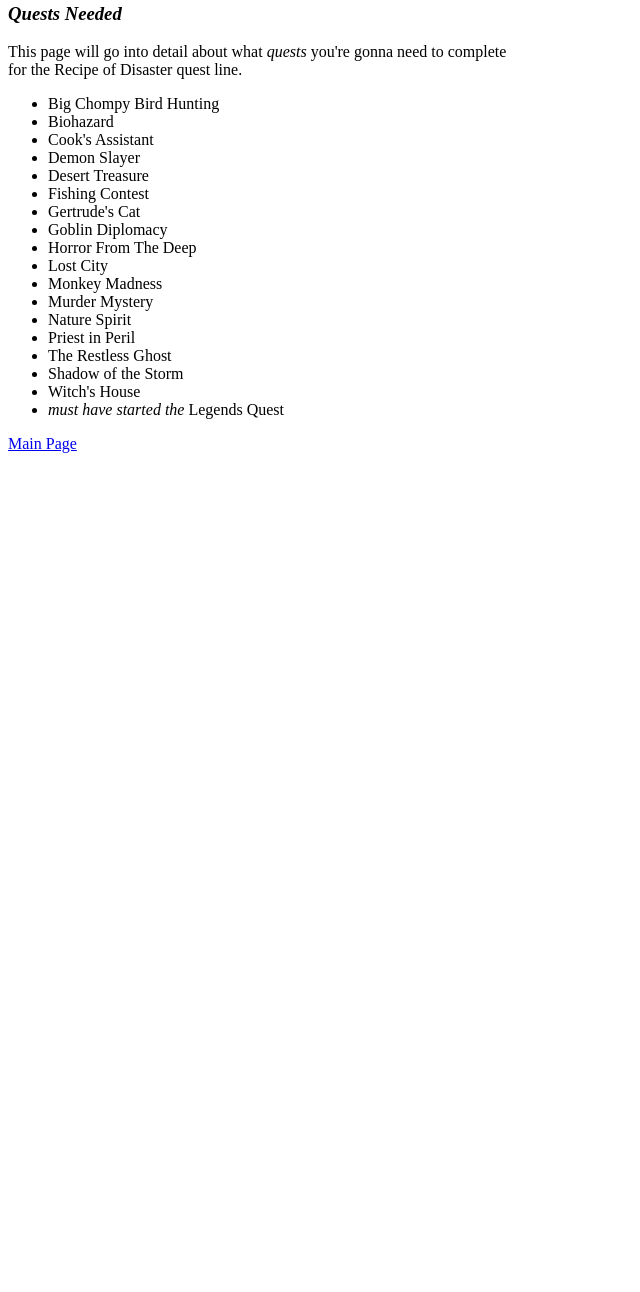
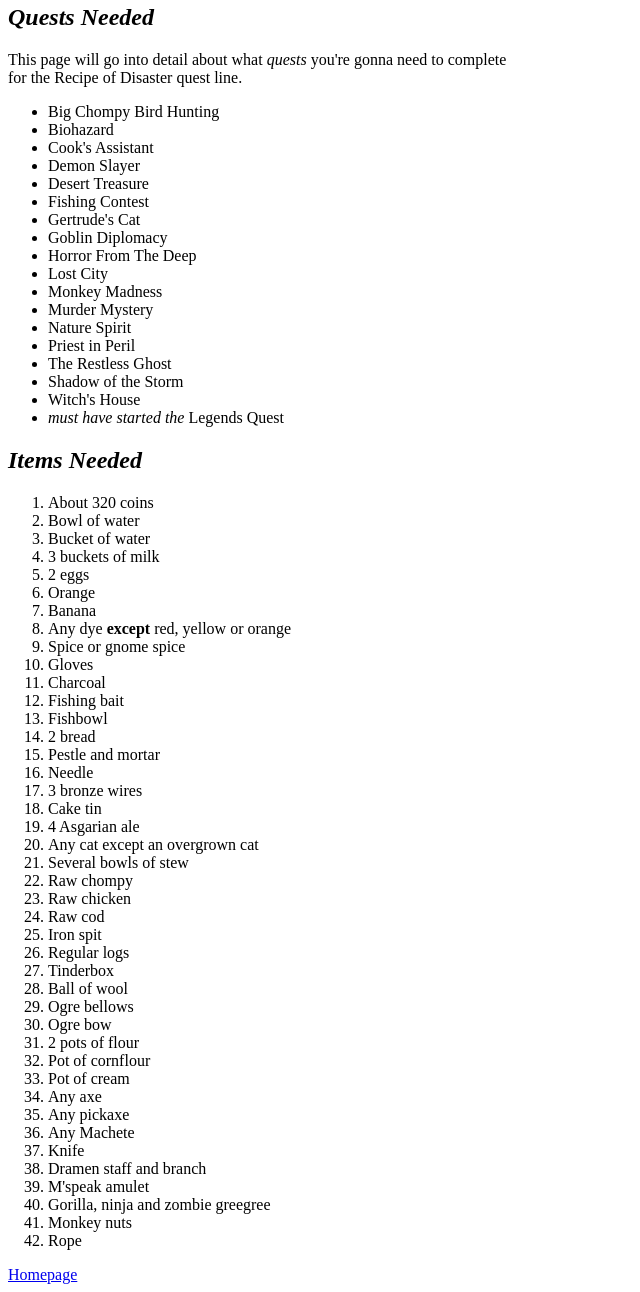
Before and after one commit to Ebay2k/odin-recipes, a plain HTML site: page recipes/random.html in a window 1280 px wide. Shown: the part 400-1692 px from the top of the page, without its empty margins (0-640 px from the left). Before the commit the page ends 861 px from the top, so only its background shows below. Drawn offline with Linux system fonts and the light colour scheme.

Commit message:
made new quest page and finished Recipe for Disaster

```diff
--- a/recipes/random.html
+++ b/recipes/random.html
@@ -8,7 +8,7 @@
 <body>
     <h1>Recipe for Disaster</h1>
     <img src="../images/Rubber_chicken_equipped.webp" width="300" height="300" alt="a runescape Picture">
-    <h3><em>Quests Needed</em></h3>
+    <h2><em>Quests Needed</em></h2>
     <p>This page will go into detail about what <em>quests</em> you're gonna need to complete <br> for the Recipe of Disaster quest line.</p>
     <ul>
         <li>Big Chompy Bird Hunting</li>
@@ -30,6 +30,51 @@
         <li>Witch's House</li>
         <li><em>must have started the</em> Legends Quest</li>
     </ul>
-    <a href="../index.html">Main Page</a>
+    <h2><em>Items Needed</em></h2>
+    <ol>
+        <li>About 320 coins</li>
+        <li>Bowl of water</li>
+        <li>Bucket of water</li>
+        <li>3 buckets of milk</li>
+        <li>2 eggs</li>
+        <li>Orange</li>
+        <li>Banana</li>
+        <li>Any dye <strong>except</strong> red, yellow or orange</li>
+        <li>Spice or gnome spice</li>
+        <li>Gloves</li>
+        <li>Charcoal</li>
+        <li>Fishing bait</li>
+        <li>Fishbowl</li>
+        <li>2 bread</li>
+        <li>Pestle and mortar</li>
+        <li>Needle</li>
+        <li>3 bronze wires</li>
+        <li>Cake tin</li>
+        <li>4 Asgarian ale</li>
+        <li>Any cat except an overgrown cat</li>
+        <li>Several bowls of stew</li>
+        <li>Raw chompy</li>
+        <li>Raw chicken</li>
+        <li>Raw cod</li>
+        <li>Iron spit</li>
+        <li>Regular logs</li>
+        <li>Tinderbox</li>
+        <li>Ball of wool</li>
+        <li>Ogre bellows</li>
+        <li>Ogre bow</li>
+        <li>2 pots of flour</li>
+        <li>Pot of cornflour</li>
+        <li>Pot of cream</li>
+        <li>Any axe</li>
+        <li>Any pickaxe</li>
+        <li>Any Machete</li>
+        <li>Knife</li>
+        <li>Dramen staff and branch</li>
+        <li>M'speak amulet</li>
+        <li>Gorilla, ninja and zombie greegree</li>
+        <li>Monkey nuts</li>
+        <li>Rope</li>
+    </ol>
+    <a href="../index.html">Homepage</a>
 </body>
 </html>
```
Also changed, not shown: index.html (+3 -0 lines), recipes/monkeymadness.html (added, +28 -0 lines), images/channels4_profile.jpg (added), images/e9mkiibl03441.png (added), images/oar2.jpg (added), images/xmRMr8a7_400x400.jpg (added).
